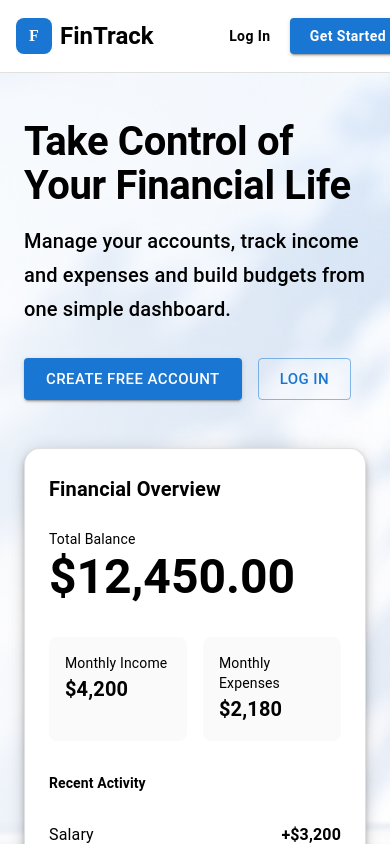
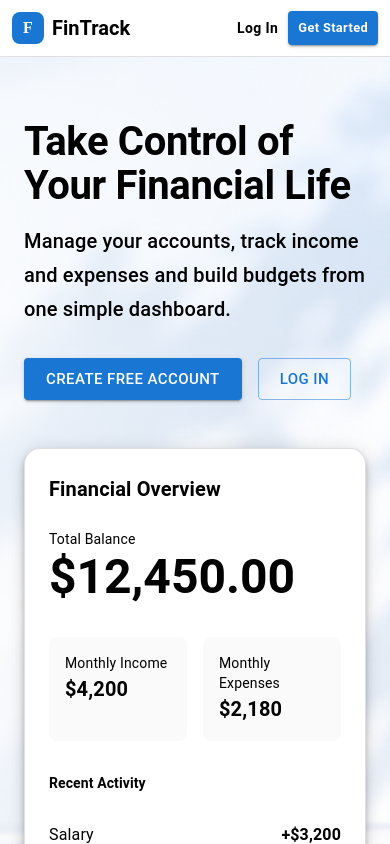
Before and after one commit to jonathandiazortiz062-ui/fintrack-app, a React (Vite) app in the folder client/: page / in a window 390 px wide. Shown: the top 844 px of the page. Built offline with nearby package versions, Linux system fonts and the light colour scheme; no server answers.

Commit message:
Fix mobile header overflow

```diff
--- a/client/src/pages/Home.jsx
+++ b/client/src/pages/Home.jsx
@@ -30,8 +30,13 @@ function Home() {
           sx={{
             maxWidth: "1200px",
             width: "100%",
+            boxSizing: "border-box",
             mx: "auto",
             py: 1,
+            px: {
+              xs: 1.5,
+              sm: 3,
+            },
           }}
         >
           <Box
@@ -46,8 +51,14 @@ function Home() {
           >
             <Box
               sx={{
-                width: 36,
-                height: 36,
+                width: {
+                  xs: 32,
+                  sm: 36,
+                },
+                height: {
+                  xs: 32,
+                  sm: 36,
+                },
                 borderRadius: 2,
                 backgroundColor: "primary.main",
                 color: "primary.contrastText",
@@ -65,6 +76,11 @@ function Home() {
               component="div"
               sx={{
                 fontWeight: 700,
+                fontSize: {
+                  xs: "1.25rem",
+                  sm: "1.5rem",
+                },
+                whiteSpace: "nowrap",
               }}
             >
               FinTrack
@@ -75,7 +91,16 @@ function Home() {
             color="inherit"
             onClick={() => navigate("/login")}
             sx={{
-              mr: 1,
+              mr: {
+                xs: 0.25,
+                sm: 1,
+              },
+              px: {
+                xs: 1,
+                sm: 1.5,
+              },
+              minWidth: "auto",
+              whiteSpace: "nowrap",
               textTransform: "none",
               fontWeight: 600,
             }}
@@ -89,7 +114,15 @@ function Home() {
             sx={{
               textTransform: "none",
               fontWeight: 600,
-              px: 2.5,
+              whiteSpace: "nowrap",
+              px: {
+                xs: 1.25,
+                sm: 2.5,
+              },
+              fontSize: {
+                xs: "0.8rem",
+                sm: "0.875rem",
+              },
             }}
           >
             Get Started
@@ -156,7 +189,8 @@ function Home() {
                 maxWidth: "600px",
               }}
             >
-              Manage your accounts, track income and expenses and build budgets from one simple dashboard.
+              Manage your accounts, track income and expenses and build budgets
+              from one simple dashboard.
             </Typography>
 
             <Box
@@ -608,7 +642,6 @@ function Home() {
           </Box>
         </Box>
       </Box>
-
       <Box
         component="footer"
         sx={{
```
